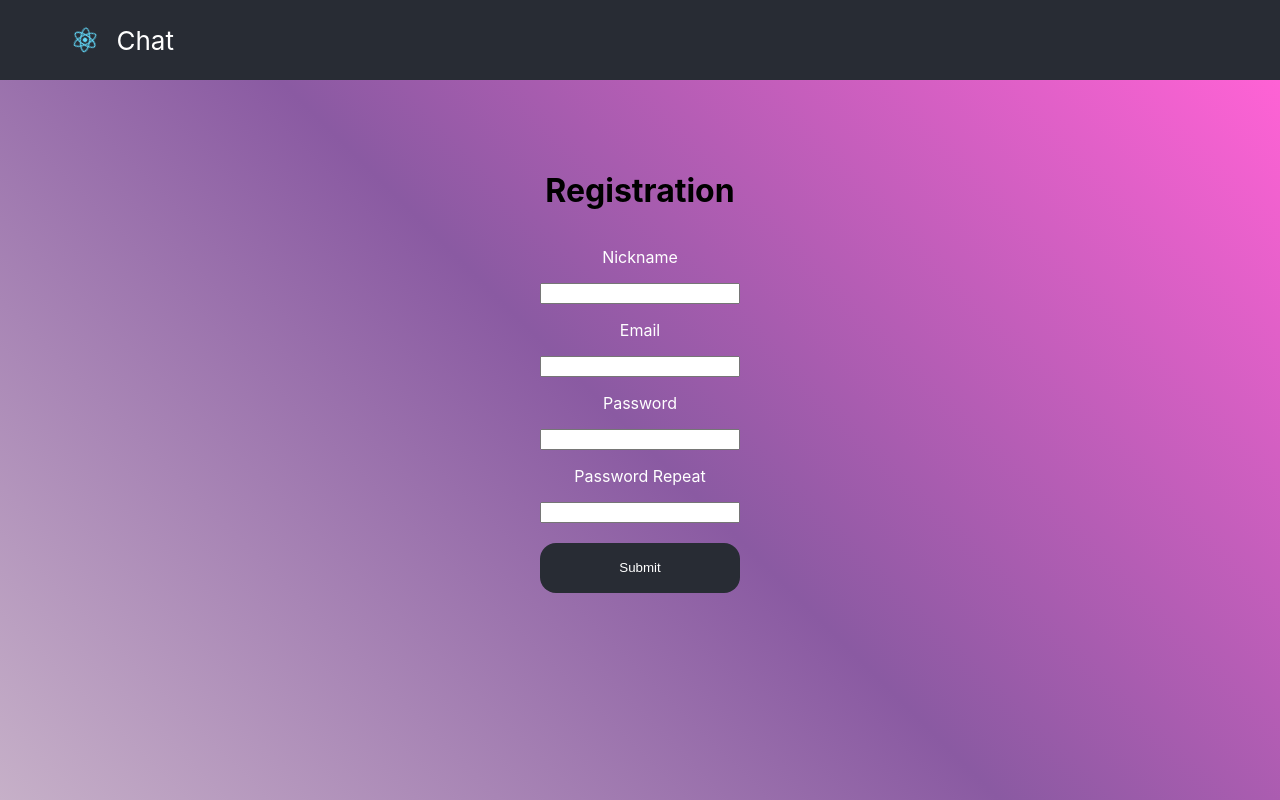
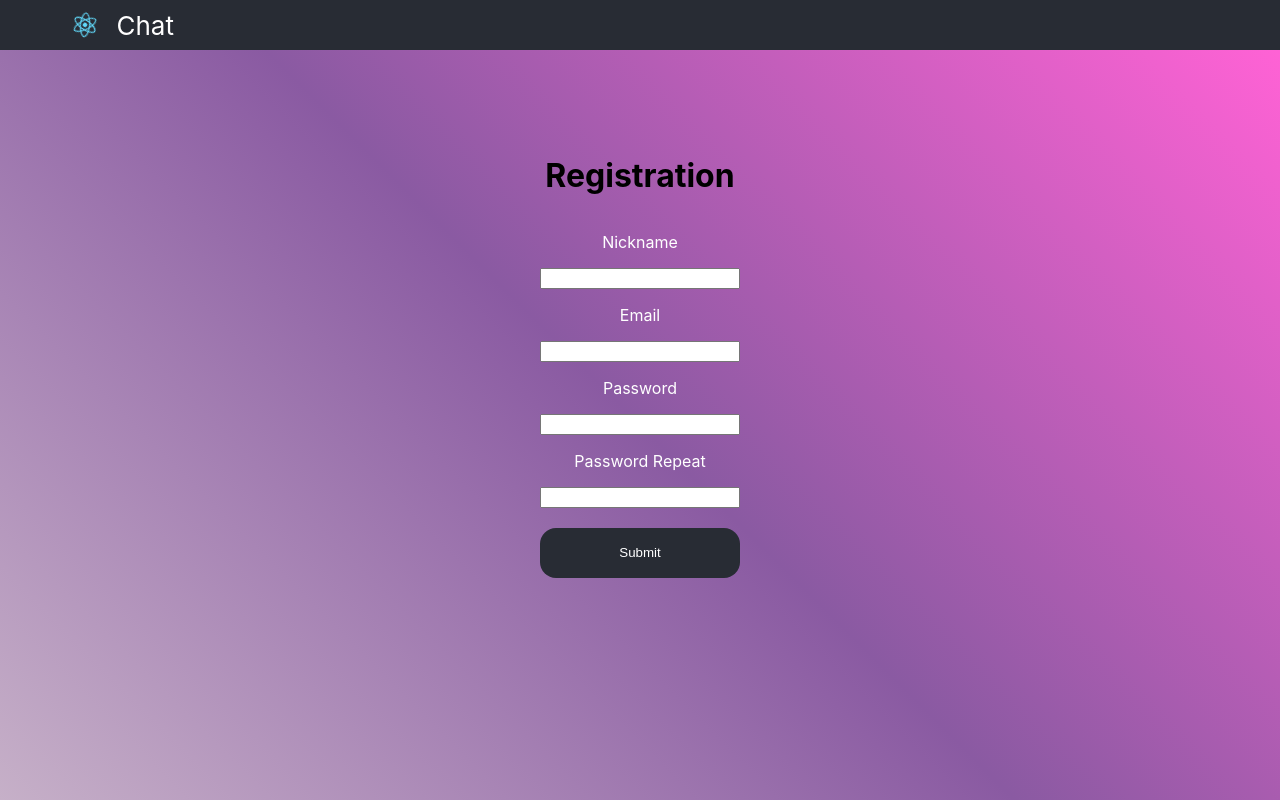
Before and after one commit to savchuckvadim/chat_client, a React (Create React App) app: page /registration in a window 1280 px wide. Built offline with nearby package versions, Linux system fonts and the light colour scheme; no server answers.

Commit message:
fixed header layout

```diff
--- a/src/App.css
+++ b/src/App.css
@@ -5,7 +5,7 @@
 
 .page{
   width: 100%;
-  height: 90vh;
+  /* height: 90vh; */
 display: flex;
 justify-content: center;
 align-items: center;
@@ -18,3 +18,11 @@ background: linear-gradient(45deg, rgba(198,176,200,1) 0%, rgba(138,90,162,1) 50
 .App-link {
   color: #61dafb;
 }
+
+[class*=page]{
+  /* max-width: 991px;
+   */
+
+   height: calc(100vh - 50px);
+
+}
--- a/src/modules/components/Header/Header.module.css
+++ b/src/modules/components/Header/Header.module.css
@@ -20,9 +20,9 @@
   }
 
 .header {
-
+  --header-height:50px;
     background-color: #282c34;
-    min-height: 10vh;
+    height: var(--header-height);
     display: flex;
     align-items: center;
     justify-content: center;
@@ -31,6 +31,7 @@
 
 
   }
+
   .brand{
 
     margin-left: 10px;
@@ -40,6 +41,7 @@
     height: 100%;
     display: flex;
     justify-content: space-between;
+    align-items: center;
   }
 
   .brand__wrapper{
@@ -50,7 +52,7 @@
   }
 
   .logout{
-    height: 30px;
+    height: calc(var(--header-height) - 40%);
     width: 70px;
     border-radius: 12px;
     border: 0;
```
